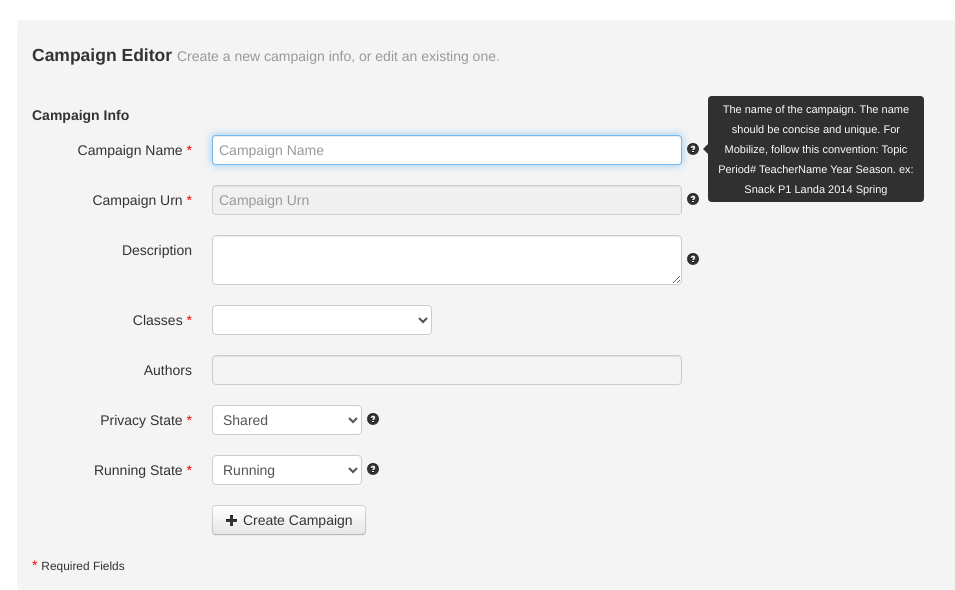
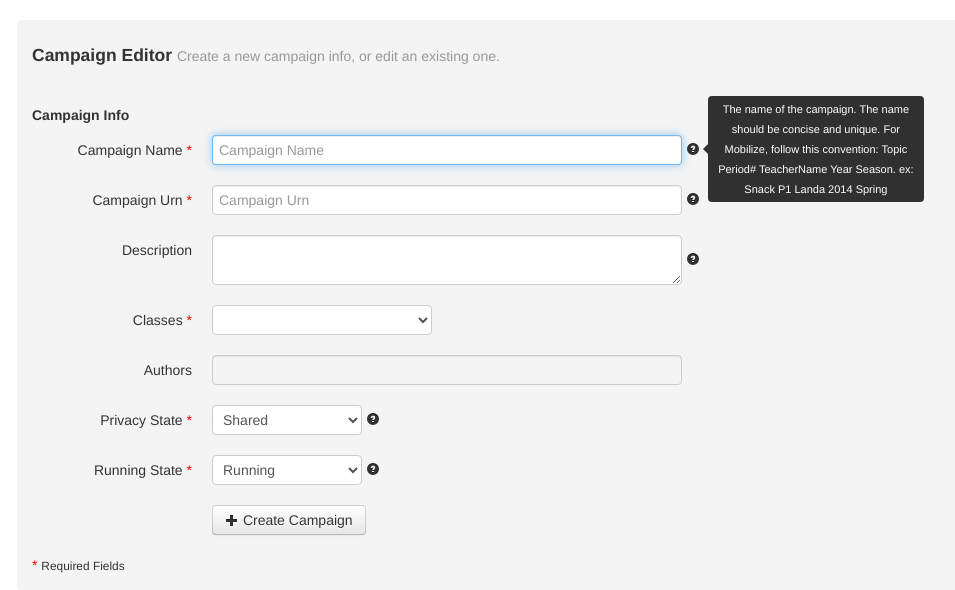
Before and after one commit to mobilizingcs/campaignAuthoringTool, a PHP site: page /campaign.html in a window 1280 px wide. Shown: the top 590 px of the page, without its empty margins (38-993 px from the left). Run offline with PHP 8.4, Linux system fonts and the light colour scheme; lists and menus that the app fills with data are empty.

Commit message:
remove gray background

```diff
--- a/css/campaign.css
+++ b/css/campaign.css
@@ -14,10 +14,6 @@
     text-align: left;
 }
 
-#campaignUrn{
-    background-color: #F0F0F0;
-}
-
 #surveyXml {
     margin: auto;
     width: 80%;
```
